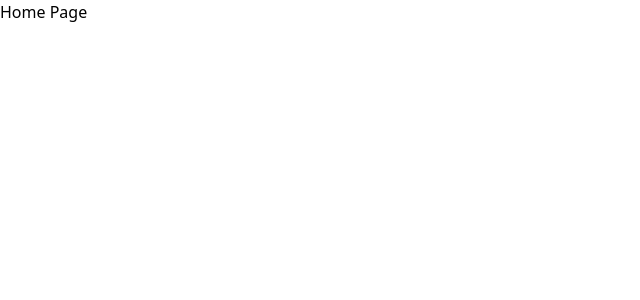
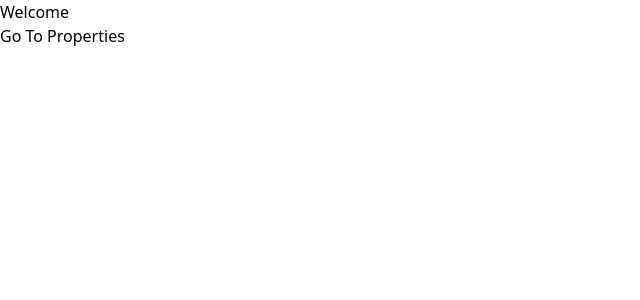
Before and after one commit to IamDeShaun/prperty-pulse-real-estate, a Next.js app: page / in a window 1280 px wide. Shown: the top 300 px of the page, without its empty margins (0-640 px from the left). Built offline with nearby package versions, Linux system fonts and the light colour scheme.

Commit message:
Layouts & File Base Routing
Set up basic layout components, and file based routing.

```diff
--- a/app/page.jsx
+++ b/app/page.jsx
@@ -1,5 +1,11 @@
+import Link from 'next/link';
+
 const HomePage = () => {
-    return ( <div className='text-2xl'>Home Page</div> );
+    return ( <div>
+        <h1 className='text-2xl'>Welcome</h1>
+        <Link href="/properties">Go To Properties</Link>
+
+        </div> );
 }
 
 export default HomePage;
--- /dev/null
+++ b/app/properties/add/page.jsx
@@ -0,0 +1,5 @@
+const AddPropertyPage = () => {
+    return ( <div className='text-2xl'>Add Property Page</div> );
+}
+
+export default AddPropertyPage;
--- /dev/null
+++ b/app/properties/page.jsx
@@ -0,0 +1,5 @@
+const PropertiesPage = () => {
+    return ( <div className='text-2xl'>Properties Page</div> );
+}
+
+export default PropertiesPage;
```
Also changed, not shown: app/properties/[id]/page.jsx (added, +9 -0 lines).
